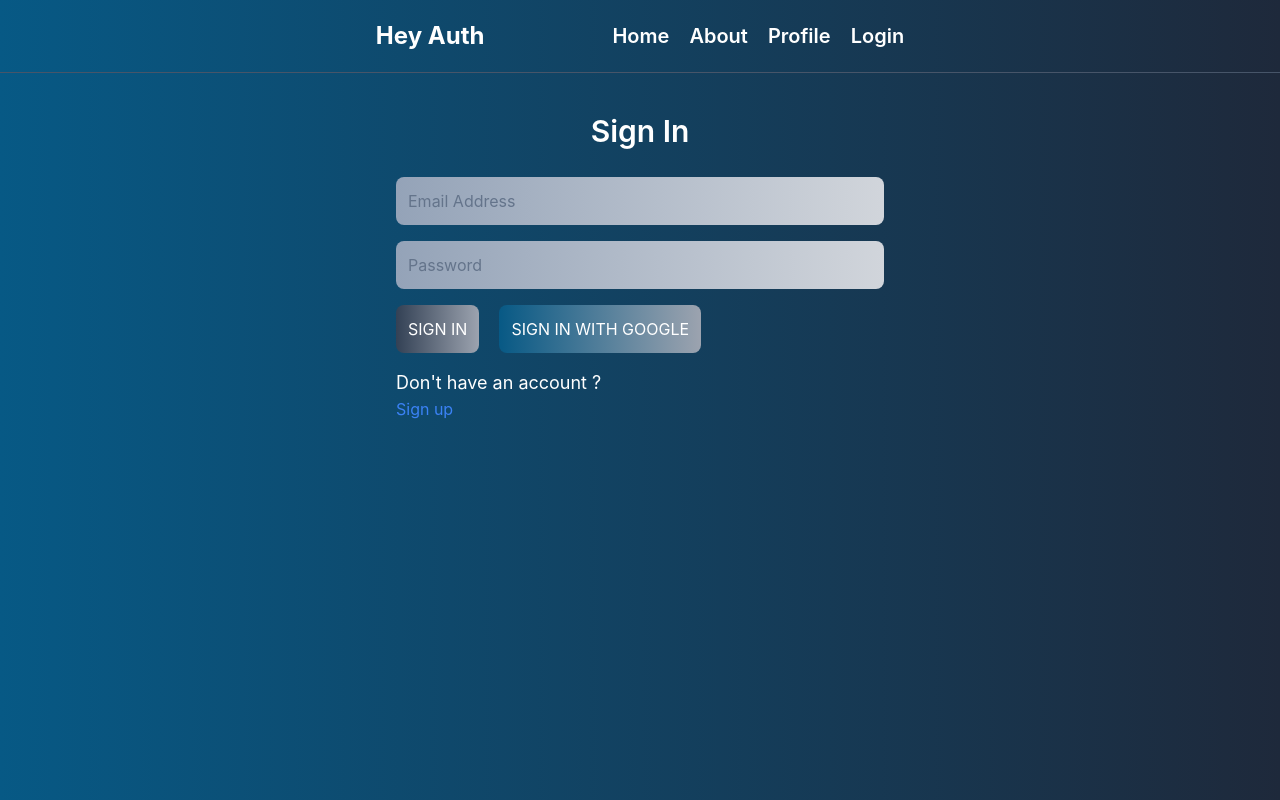
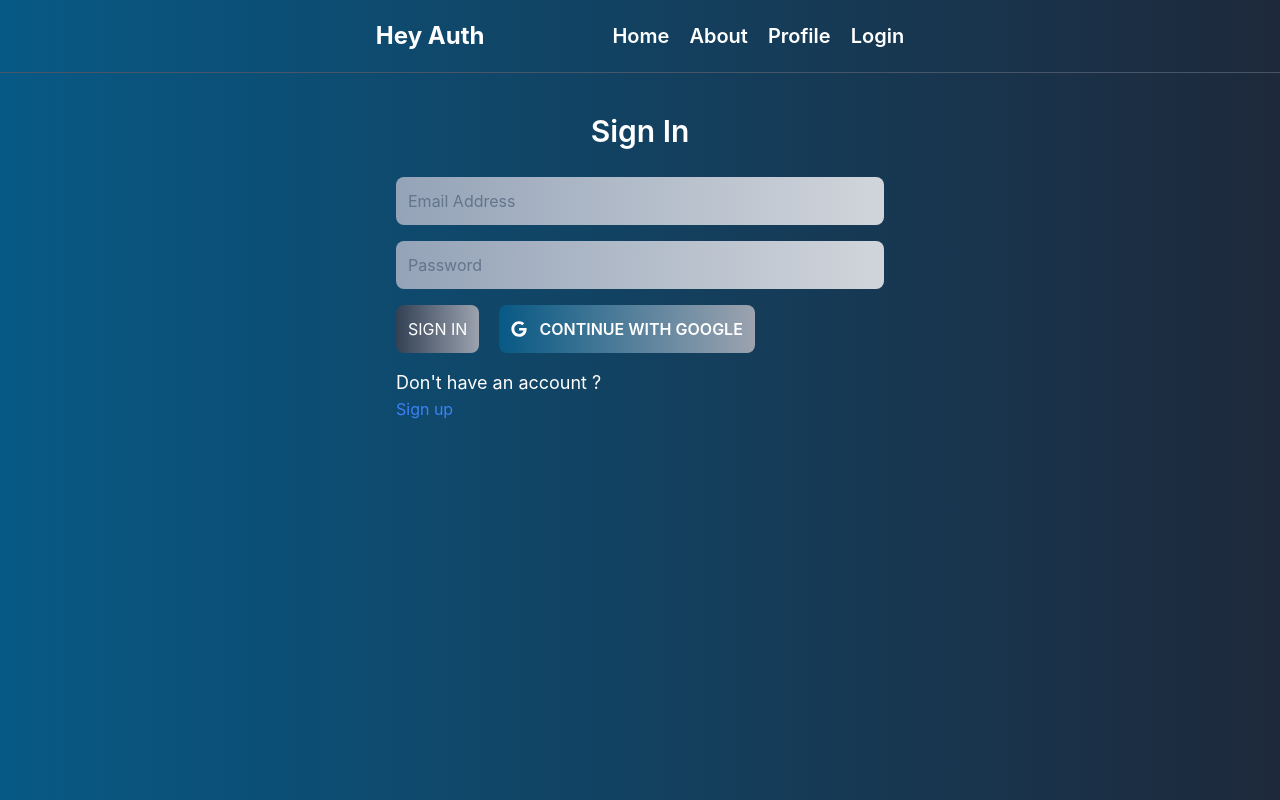
Before and after one commit to caiomelotec/Language-Learning-Tracker-client, a React (Vite) app: page /login in a window 1280 px wide. Built offline with nearby package versions, Linux system fonts and the light colour scheme; no server answers.

Commit message:
Google auth component + logic

```diff
--- /dev/null
+++ b/src/components/OAuth.tsx
@@ -0,0 +1,38 @@
+import { GoogleAuthProvider, getAuth, signInWithPopup } from "firebase/auth";
+import { app } from "../firebase";
+import axios from "axios";
+import { useSaveStore } from "../store/saveUserDataStorage";
+import { FaGoogle } from "react-icons/fa";
+
+export const OAuth = () => {
+  const { save } = useSaveStore();
+
+  const handleGoogleAuth = async () => {
+    try {
+      const provider = new GoogleAuthProvider();
+      const auth = getAuth(app);
+      const result = await signInWithPopup(auth, provider);
+      const res = await axios.post("http://localhost:8080/api/auth/google", {
+        username: result.user.displayName,
+        email: result.user.email,
+        photo: result.user.photoURL,
+      });
+
+      save(res.data.userInfo);
+    } catch (err) {
+      console.log(err);
+    }
+  };
+  return (
+    <>
+      <button
+        onClick={handleGoogleAuth}
+        type="button"
+        className=" bg-gradient-to-r from-sky-800 to-gray-400 text-white p-3 rounded-lg uppercase hover:bg-gradient-to-r hover:from-gray-400 hover:to-sky-800 duration-200 disabled:opacity-80 w-fit font-semibold flex items-center gap-3"
+      >
+        <FaGoogle />
+        CONTINUE WITH GOOGLE
+      </button>
+    </>
+  );
+};
--- a/src/pages/Login.tsx
+++ b/src/pages/Login.tsx
@@ -6,6 +6,7 @@ import { SubmitHandler, useForm } from "react-hook-form";
 import * as z from "zod";
 import { AxiosError } from "axios";
 import { useAuthStore } from "../store/AuthStore";
+import { OAuth } from "../components/OAuth";
 
 type LoginFormInputs = z.infer<typeof LoginFormSchema>;
 
@@ -62,6 +63,7 @@ export const Login = () => {
         </div>
         <div>
           <input
+            autoComplete="off"
             type="password"
             placeholder="Password"
             id="password"
@@ -79,9 +81,8 @@ export const Login = () => {
           <button className=" bg-gradient-to-r from-slate-700 to-gray-400 text-white p-3 rounded-lg uppercase hover:bg-gradient-to-r hover:from-gray-400 hover:to-slate-700 duration-200 disabled:opacity-80 w-fit">
             Sign In
           </button>
-          <button className=" bg-gradient-to-r from-sky-800 to-gray-400 text-white p-3 rounded-lg uppercase hover:bg-gradient-to-r hover:from-gray-400 hover:to-sky-800 duration-200 disabled:opacity-80 w-fit">
-            Sign In With Google
-          </button>
+
+          <OAuth />
         </div>
         <div>
           <p className="text-white text-lg">Don't have an account ?</p>
--- a/src/pages/Register.tsx
+++ b/src/pages/Register.tsx
@@ -5,6 +5,7 @@ import { RegisterFormSchema } from "../util/schema";
 import { SubmitHandler, useForm } from "react-hook-form";
 import * as z from "zod";
 import axios, { AxiosError } from "axios";
+import { OAuth } from "../components/OAuth";
 
 type RegisterFormInputs = z.infer<typeof RegisterFormSchema>;
 
@@ -82,6 +83,7 @@ export const Register = () => {
             type="password"
             placeholder="Password"
             id="password"
+            autoComplete="off"
             className="bg-slate-300 p-3 rounded-lg placeholder:text-slate-500
           bg-gradient-to-r from-slate-400 to-gray-300 w-full"
             {...register("password")}
@@ -94,6 +96,7 @@ export const Register = () => {
         </div>
         <div>
           <input
+            autoComplete="off"
             type="password"
             placeholder="confirmPassword"
             id="confirmPassword"
@@ -110,6 +113,7 @@ export const Register = () => {
         <button className=" bg-gradient-to-r from-slate-700 to-gray-400 text-white p-3 rounded-lg uppercase hover:bg-gradient-to-r hover:from-gray-400 hover:to-slate-700 duration-200 disabled:opacity-80 w-fit">
           Sign Up
         </button>
+        <OAuth />
         <div>
           <p className="text-white text-lg">Have an account ?</p>
           <Link to={"/login"}>
```
